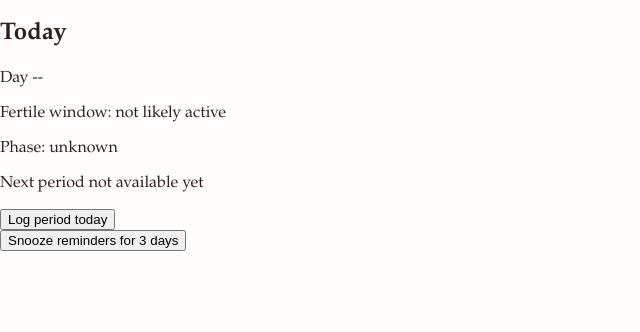
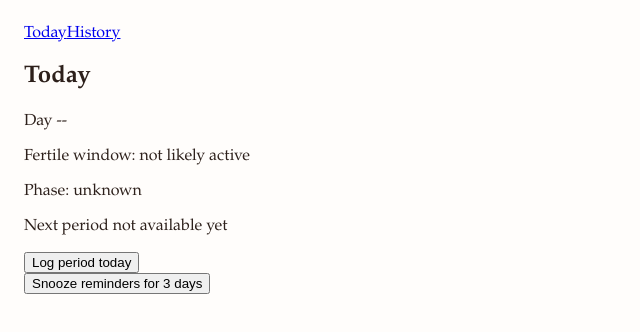
Before and after one commit to simonvanlierde/tide, a React (Vite) app: page / in a window 1280 px wide. Shown: the top 332 px of the page, without its empty margins (0-640 px from the left). Built offline with nearby package versions, Linux system fonts and the light colour scheme.

Commit message:
feat: add history editing flow

```diff
--- a/src/app/App.tsx
+++ b/src/app/App.tsx
@@ -1,5 +1,22 @@
-import { TodayScreen } from "../features/today/TodayScreen";
+import { Link, Route, Routes } from "react-router-dom";
+import { routes } from "./routes";
 
 export function App() {
-  return <TodayScreen />;
+  return (
+    <main>
+      <nav>
+        {routes.map((route) => (
+          <Link key={route.path} to={route.path}>
+            {route.label}
+          </Link>
+        ))}
+      </nav>
+
+      <Routes>
+        {routes.map((route) => (
+          <Route key={route.path} path={route.path} element={route.element} />
+        ))}
+      </Routes>
+    </main>
+  );
 }
--- a/src/app/routes.tsx
+++ b/src/app/routes.tsx
@@ -1,6 +1,15 @@
+import { HistoryScreen } from "../features/history/HistoryScreen";
+import { TodayScreen } from "../features/today/TodayScreen";
+
 export const routes = [
   {
     path: "/",
-    title: "Today"
+    label: "Today",
+    element: <TodayScreen />
+  },
+  {
+    path: "/history",
+    label: "History",
+    element: <HistoryScreen />
   }
 ];
--- /dev/null
+++ b/src/features/history/HistoryScreen.tsx
@@ -0,0 +1,19 @@
+import { useAppState } from "../../hooks/useAppState";
+
+export function HistoryScreen() {
+  const { state, removePeriodDay } = useAppState();
+
+  return (
+    <section>
+      <h1>History</h1>
+      <ul>
+        {state.periodDays.map((day) => (
+          <li key={day}>
+            <span>{day}</span>
+            <button onClick={() => removePeriodDay(day)}>Remove {day}</button>
+          </li>
+        ))}
+      </ul>
+    </section>
+  );
+}
--- a/src/hooks/useAppState.ts
+++ b/src/hooks/useAppState.ts
@@ -2,13 +2,13 @@ import { useEffect, useMemo, useState } from "react";
 import { buildCycleSummary, getCompletedCycleLengths } from "../domain/cycle";
 import type { AppState, IsoDate } from "../domain/types";
 import { loadAppState, saveAppState } from "../data/storage";
-import { addDays } from "../utils/date";
+import { addDays, getTodayIsoDate } from "../utils/date";
 
 function sortPeriodDays(periodDays: IsoDate[]) {
   return [...periodDays].sort();
 }
 
-export function useAppState(today: IsoDate) {
+export function useAppState(today: IsoDate = getTodayIsoDate()) {
   const [state, setState] = useState<AppState>(() => loadAppState());
 
   useEffect(() => {
@@ -49,10 +49,18 @@ export function useAppState(today: IsoDate) {
     }));
   }
 
+  function removePeriodDay(day: IsoDate) {
+    setState((currentState) => ({
+      ...currentState,
+      periodDays: currentState.periodDays.filter((value) => value !== day)
+    }));
+  }
+
   return {
     state,
     summary,
     toggleTodayPeriodDay,
-    snoozeReminders
+    snoozeReminders,
+    removePeriodDay
   };
 }
```
Also changed, not shown: 1 other file (tests, documents, lock files or other folders).
